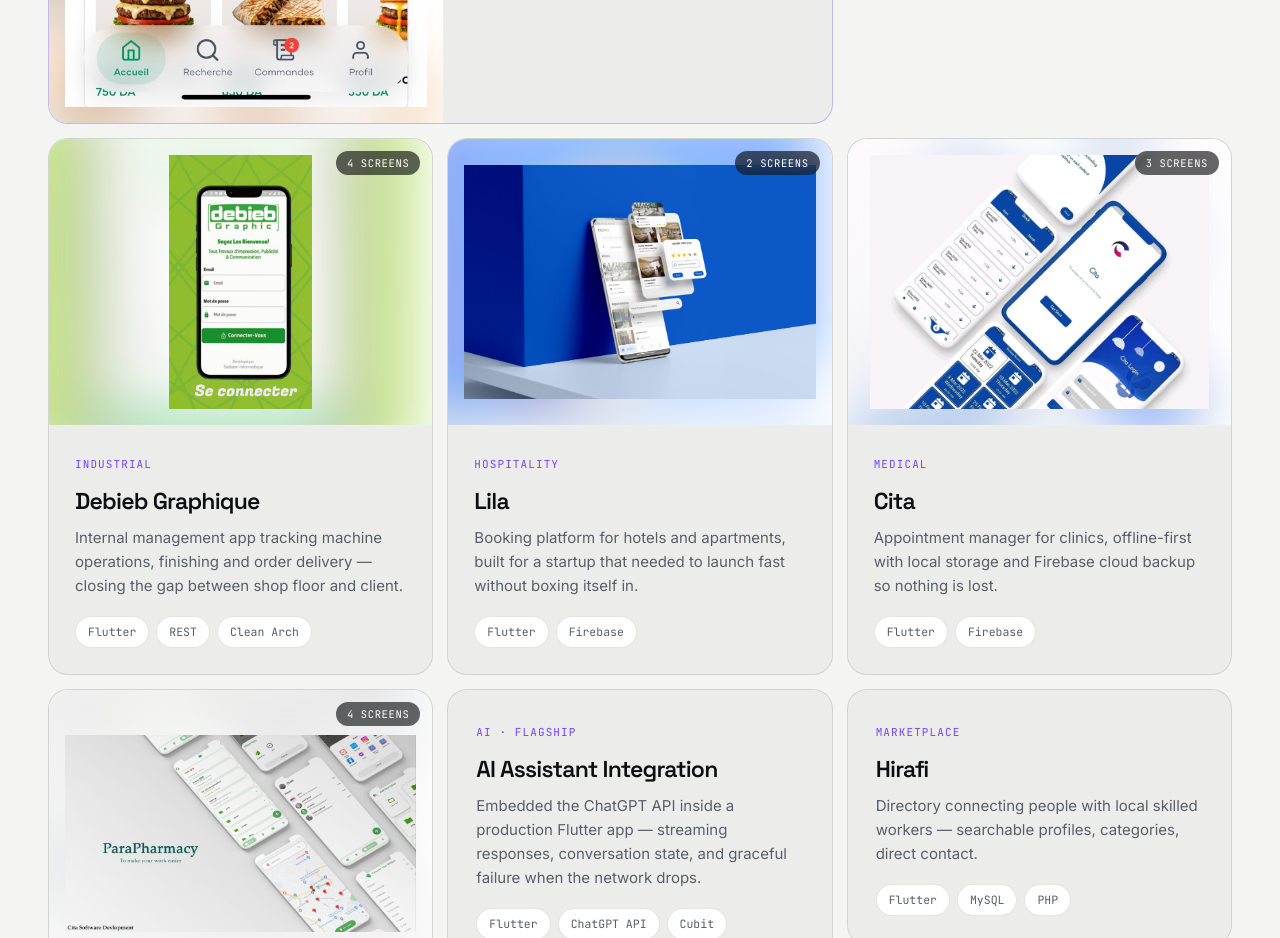
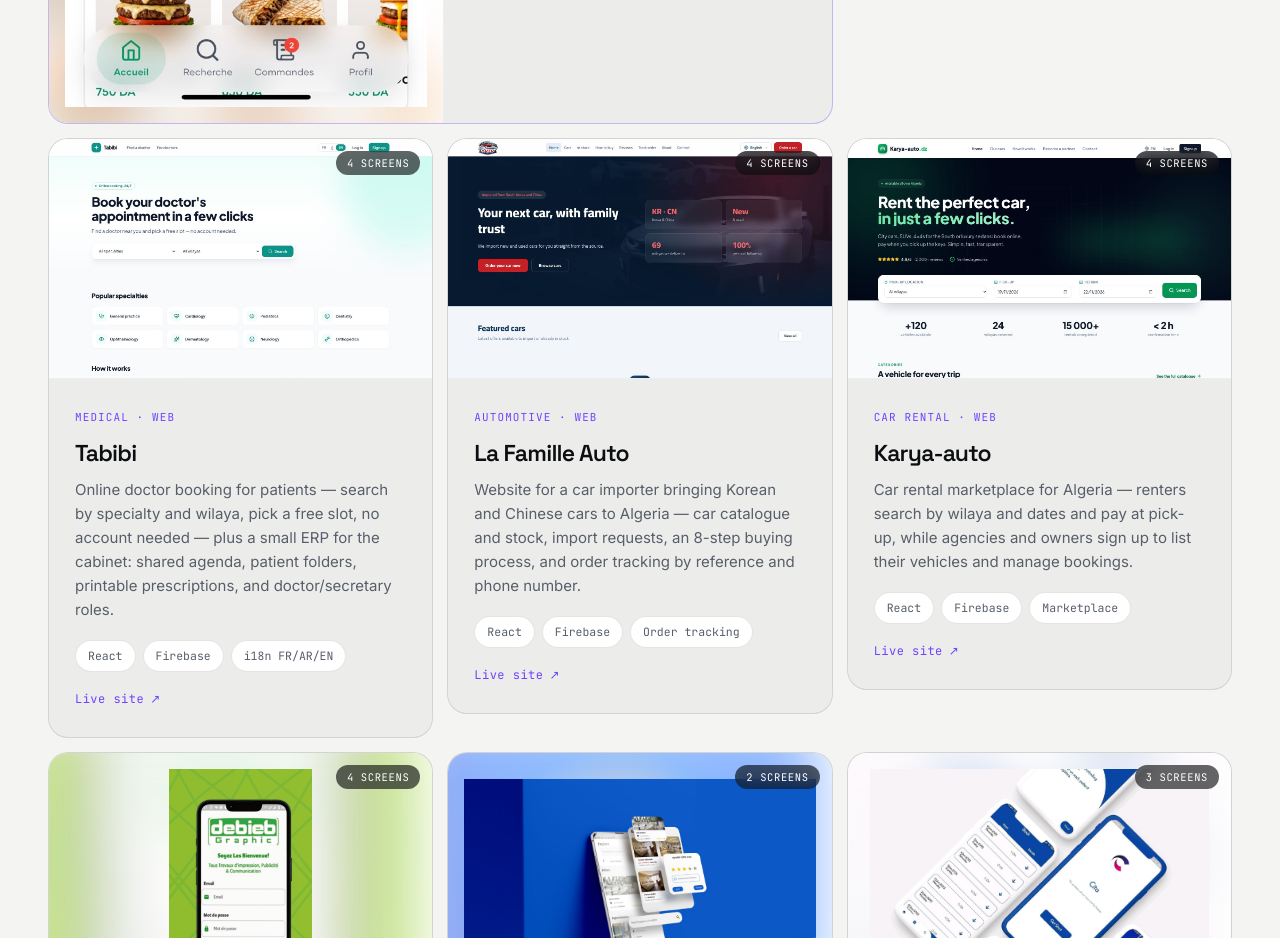
Before and after one commit to Fouad-AiTech/Fouad-AiTech.github.io, a plain HTML site: page index.html in a window 1280 px wide. Shown: the part 4120-5058 px from the top of the page. Drawn offline with Linux system fonts and the light colour scheme; animation ran at ten frames a second.

Commit message:
Add Tabibi, La Famille Auto and Karya-auto web projects

```diff
--- a/index.html
+++ b/index.html
@@ -218,6 +218,54 @@
       </div>
     </article>
 
+    <article class="card shot web up" data-gallery="tabibi">
+      <button class="media" aria-label="Open Tabibi gallery">
+        <img class="media-blur" src="assets/projects/tabibi/1.jpeg" alt="" aria-hidden="true" loading="lazy" decoding="async" />
+        <img class="media-img" src="assets/projects/tabibi/1.jpeg" alt="Tabibi web app screens" loading="lazy" decoding="async" />
+        <span class="shot-count">4 screens</span>
+        <span class="media-cue"><svg viewBox="0 0 24 24" aria-hidden="true"><path d="M4 9V4h5M20 15v5h-5M20 9V4h-5M4 15v5h5"/></svg> View gallery</span>
+      </button>
+      <div class="card-body">
+        <span class="card-tag">Medical · Web</span>
+        <h3>Tabibi</h3>
+        <p>Online doctor booking for patients — search by specialty and wilaya, pick a free slot, no account needed — plus a small ERP for the cabinet: shared agenda, patient folders, printable prescriptions, and doctor/secretary roles.</p>
+        <div class="chips"><span>React</span><span>Firebase</span><span>i18n FR/AR/EN</span></div>
+        <a class="card-link" href="https://tabibi-appointment.web.app/" target="_blank" rel="noopener">Live site <span aria-hidden="true">↗</span></a>
+      </div>
+    </article>
+
+    <article class="card shot web up" data-gallery="la_famille_auto">
+      <button class="media" aria-label="Open La Famille Auto gallery">
+        <img class="media-blur" src="assets/projects/la_famille_auto/1.jpeg" alt="" aria-hidden="true" loading="lazy" decoding="async" />
+        <img class="media-img" src="assets/projects/la_famille_auto/1.jpeg" alt="La Famille Auto website screens" loading="lazy" decoding="async" />
+        <span class="shot-count">4 screens</span>
+        <span class="media-cue"><svg viewBox="0 0 24 24" aria-hidden="true"><path d="M4 9V4h5M20 15v5h-5M20 9V4h-5M4 15v5h5"/></svg> View gallery</span>
+      </button>
+      <div class="card-body">
+        <span class="card-tag">Automotive · Web</span>
+        <h3>La Famille Auto</h3>
+        <p>Website for a car importer bringing Korean and Chinese cars to Algeria — car catalogue and stock, import requests, an 8-step buying process, and order tracking by reference and phone number.</p>
+        <div class="chips"><span>React</span><span>Firebase</span><span>Order tracking</span></div>
+        <a class="card-link" href="https://www.la-famille-auto.com/" target="_blank" rel="noopener">Live site <span aria-hidden="true">↗</span></a>
+      </div>
+    </article>
+
+    <article class="card shot web up" data-gallery="karya">
+      <button class="media" aria-label="Open Karya-auto gallery">
+        <img class="media-blur" src="assets/projects/karya/1.jpeg" alt="" aria-hidden="true" loading="lazy" decoding="async" />
+        <img class="media-img" src="assets/projects/karya/1.jpeg" alt="Karya-auto website screens" loading="lazy" decoding="async" />
+        <span class="shot-count">4 screens</span>
+        <span class="media-cue"><svg viewBox="0 0 24 24" aria-hidden="true"><path d="M4 9V4h5M20 15v5h-5M20 9V4h-5M4 15v5h5"/></svg> View gallery</span>
+      </button>
+      <div class="card-body">
+        <span class="card-tag">Car rental · Web</span>
+        <h3>Karya-auto</h3>
+        <p>Car rental marketplace for Algeria — renters search by wilaya and dates and pay at pick-up, while agencies and owners sign up to list their vehicles and manage bookings.</p>
+        <div class="chips"><span>React</span><span>Firebase</span><span>Marketplace</span></div>
+        <a class="card-link" href="https://location-voiture.web.app/" target="_blank" rel="noopener">Live site <span aria-hidden="true">↗</span></a>
+      </div>
+    </article>
+
     <article class="card shot up" data-gallery="debieb_graphic">
       <button class="media" aria-label="Open Debieb Graphique gallery">
         <img class="media-blur" src="assets/projects/debieb_graphic/1.webp" alt="" aria-hidden="true" loading="lazy" decoding="async" />
--- a/main.js
+++ b/main.js
@@ -110,6 +110,9 @@ document.querySelectorAll('.card').forEach(card => {
 const GALLERIES = {
   tawsil:         { title: 'Tawsil',           ext: 'jpeg', count: 7 },
   imraa:          { title: 'Imraa',            ext: 'jpeg', count: 4 },
+  tabibi:         { title: 'Tabibi',           ext: 'jpeg', count: 4 },
+  la_famille_auto:{ title: 'La Famille Auto',  ext: 'jpeg', count: 4 },
+  karya:          { title: 'Karya-auto',       ext: 'jpeg', count: 4 },
   debieb_graphic: { title: 'Debieb Graphique', ext: 'webp', count: 4 },
   lila:           { title: 'Lila',             ext: 'jpeg', count: 2 },
   cita:           { title: 'Cita',             ext: 'jpeg', count: 3 },
--- a/styles.css
+++ b/styles.css
@@ -321,6 +321,13 @@ html[data-theme="light"] .i-moon { display: none; }
 }
 .card h3 { font-size: 23px; margin-bottom: 12px; }
 .card p { font-size: 15px; color: var(--fg-2); }
+.card-link {
+  position: relative; z-index: 2; display: inline-flex; align-items: center; gap: 6px; margin-top: 18px;
+  font-family: 'JetBrains Mono', monospace; font-size: 12px; letter-spacing: .04em;
+  color: var(--accent); text-decoration: none; border-bottom: 1px solid transparent;
+  transition: border-color .2s;
+}
+.card-link:hover, .card-link:focus-visible { border-color: currentColor; }
 .card.research { background: linear-gradient(135deg, color-mix(in srgb, var(--violet) 16%, transparent), transparent 60%); }
 
 /* ── featured project ─────────────────────────────── */
@@ -356,6 +363,9 @@ html[data-theme="light"] .media-blur { opacity: .45; }
   transition: transform .55s var(--e);
 }
 .card.shot:hover .media-img { transform: scale(1.045); }
+.card.web .media { aspect-ratio: 16 / 10; }
+.card.web .media-img { object-fit: cover; object-position: top; padding: 0; }
+.card.web .media-blur { display: none; }
 
 .shot-count {
   position: absolute; z-index: 3; top: 12px; right: 12px;
```
Also changed, not shown: assets/projects/karya/1.jpeg (added), assets/projects/karya/2.jpeg (added), assets/projects/karya/3.jpeg (added), assets/projects/karya/4.jpeg (added), assets/projects/la_famille_auto/1.jpeg (added), assets/projects/la_famille_auto/2.jpeg (added), assets/projects/la_famille_auto/3.jpeg (added), assets/projects/la_famille_auto/4.jpeg (added), assets/projects/tabibi/1.jpeg (added), assets/projects/tabibi/2.jpeg (added), assets/projects/tabibi/3.jpeg (added), assets/projects/tabibi/4.jpeg (added).
